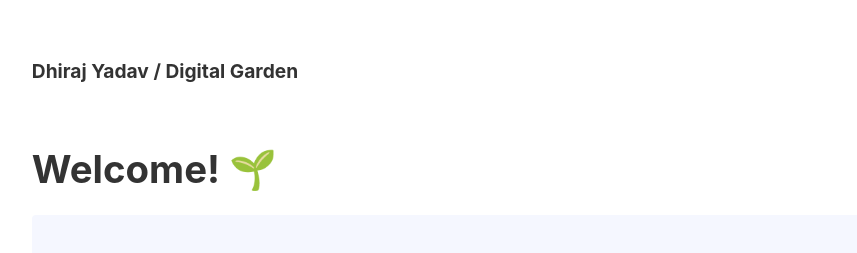
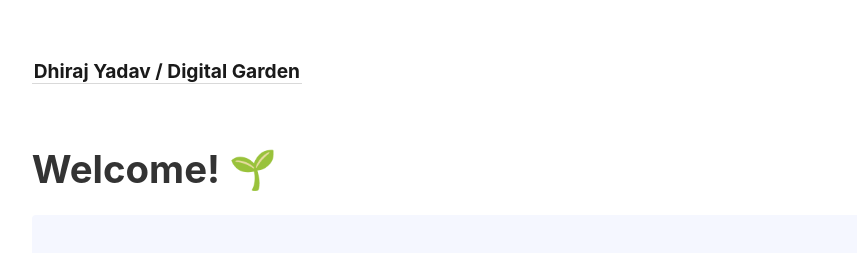
Before and after one commit to dhiraj-ydv/digitalgarden, a Jekyll site: the page built from _pages/index.md, in a window 1280 px wide. Shown: the top 253 px of the page, without its empty margins (45-902 px from the left). Built offline with Jekyll 4.4.1, drawn with Linux system fonts in a browser that asks for light colours.

Commit message:
Update nav.html

```diff
--- a/_includes/nav.html
+++ b/_includes/nav.html
@@ -1,6 +1,6 @@
 <div>
+    <a class="internal-link" href="{{ site.baseurl }}/"><b>{{ site.title }}</b></a>
     <!--
-    <a class="internal-link" href="{{ site.baseurl }}/"><b>{{ site.title }}</b></a>
+    <span class="internal-link"><b>{{ site.title }}</b></span>
     -->
-    <span class="internal-link"><b>{{ site.title }}</b></span>
 </div>
```
